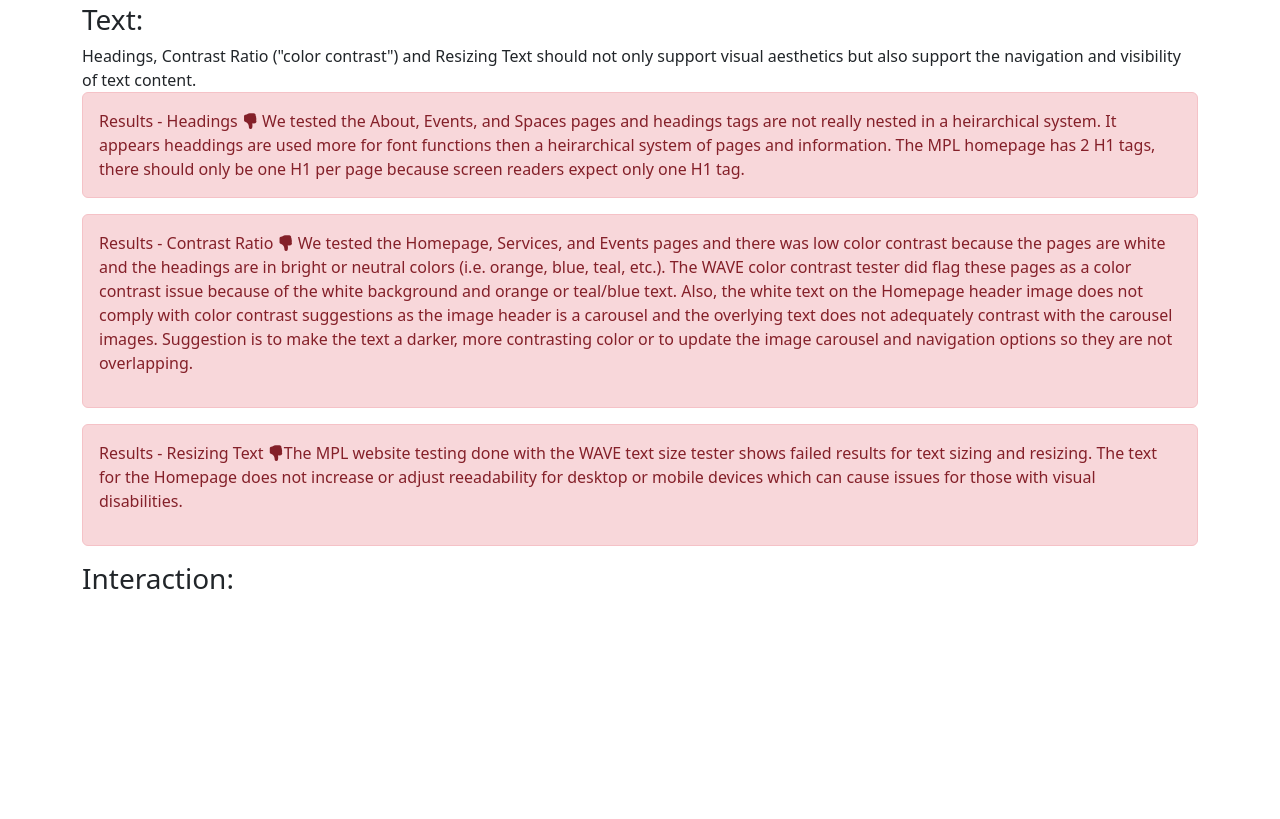
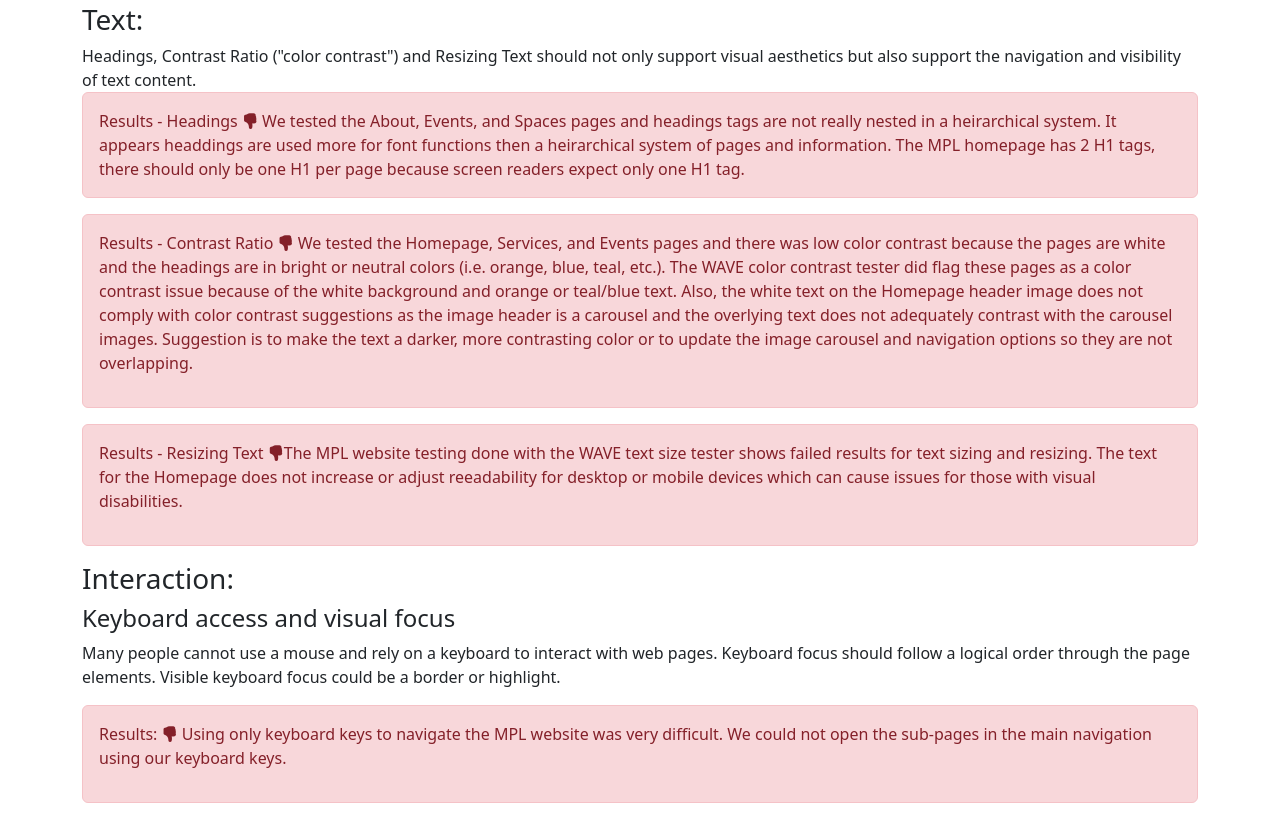
Before and after one commit to christine-severn/christine-severn.github.io, a plain HTML site: page Homework3.html in a window 1280 px wide. Shown: the part 915-1734 px from the top of the page. Before the commit the page ends 1519 px from the top, so only its background shows below. Drawn offline with nearby package versions, Linux system fonts and the light colour scheme.

Commit message:
Update Homework3.html

```diff
--- a/Homework3.html
+++ b/Homework3.html
@@ -43,6 +43,13 @@
                         <p>Results - Resizing Text <i class="bi bi-hand-thumbs-down-fill"></i>The MPL website testing done with the WAVE text size tester shows failed results for text sizing and resizing. The text for the Homepage does not increase or adjust reeadability for desktop or mobile devices which can cause issues for those with visual disabilities. </p>
                         </div>
                     <h3>Interaction:</h3>
+                    <h4>Keyboard access and visual focus</h4>
+                    <p>Many people cannot use a mouse and rely on a keyboard to interact with web pages. Keyboard focus should follow a logical order through the page elements. Visible keyboard focus could be a border or highlight.</p>
+                    <!-- red success div -->
+                    <div class="alert alert-danger" role="alert">
+                        <p>Results: <i class="bi bi-hand-thumbs-down-fill"></i> Using only keyboard keys to navigate the MPL website was very difficult. We could not open the sub-pages in the main navigation using our keyboard keys.
+                        </p>
+                    </div>
 
         </div>
     </body>
```
